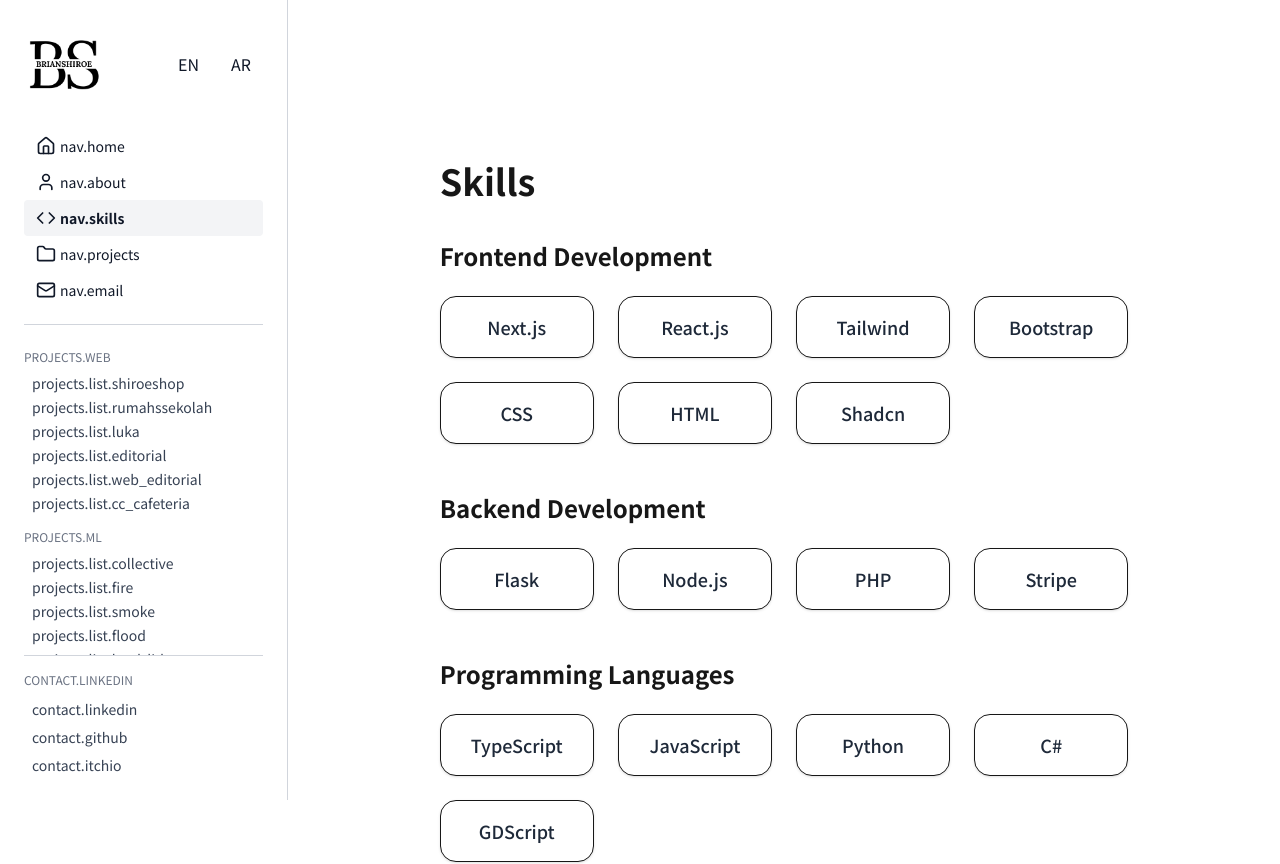
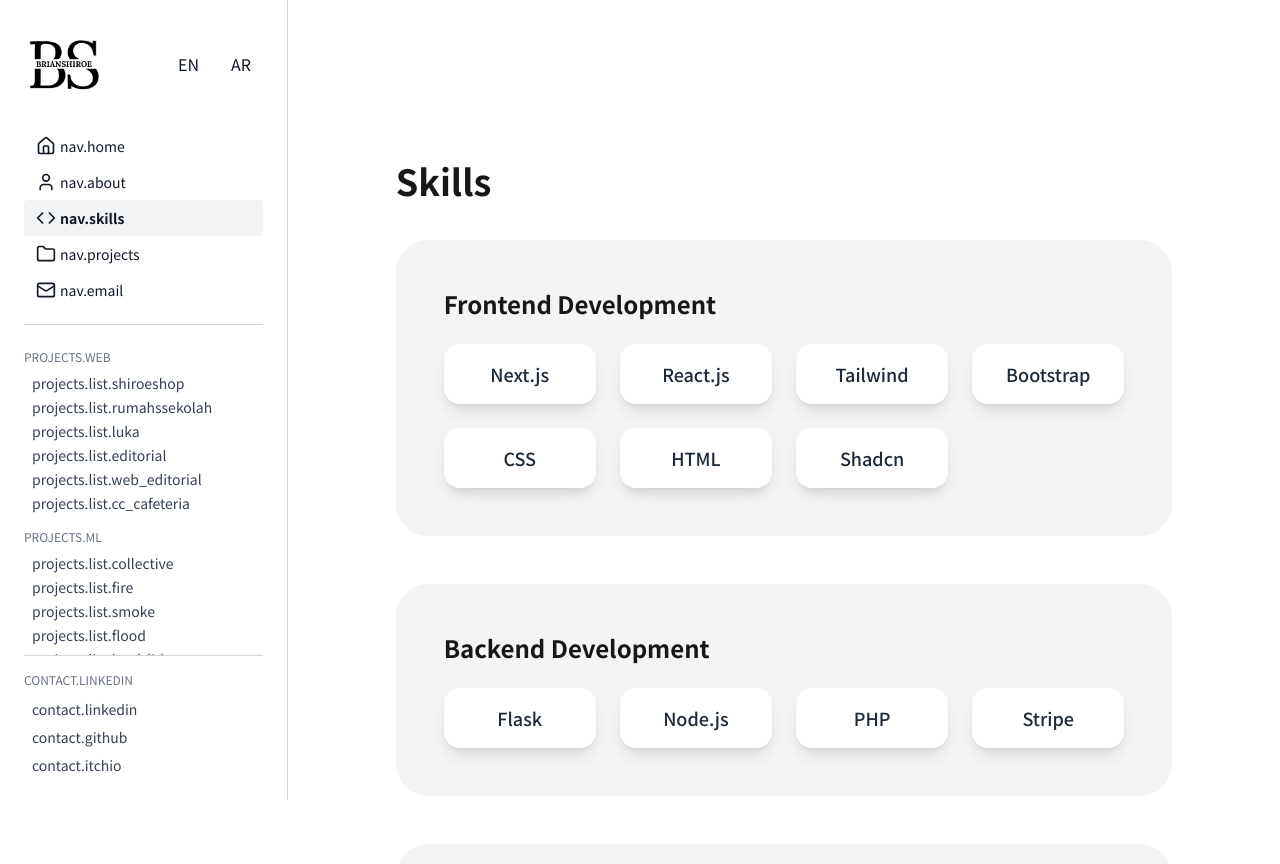
Before and after one commit to BrianShiroe/portfolio, a Next.js app: page /about/skills in a window 1280 px wide. Shown: the top 864 px of the page. Built offline with nearby package versions, Linux system fonts and the light colour scheme.

Commit message:
[feat] skills

```diff
--- a/app/[locale]/(public)/skills/page.tsx
+++ b/app/[locale]/(public)/skills/page.tsx
@@ -39,13 +39,16 @@
 
       <section className="w-full max-w-5xl space-y-12">
         {Object.entries(skills).map(([category, items]) => (
-          <div key={category}>
+          <div
+            key={category}
+            className="bg-gray-100 p-12 rounded-4xl inset-shadow"
+          >
             <h2 className="text-2xl font-semibold mb-6">{category}</h2>
             <div className="grid grid-cols-2 sm:grid-cols-3 md:grid-cols-4 gap-6">
               {items.map((skill) => (
                 <div
                   key={skill}
-                  className="flex items-center justify-center rounded-2xl border shadow-sm p-4 hover:shadow-md hover:scale-105 transition-transform bg-white"
+                  className="flex items-center justify-center rounded-2xl shadow-lg p-4 hover:scale-103 transition-transform bg-white"
                 >
                   <span className="text-lg font-medium text-gray-800">
                     {skill}
--- a/app/[locale]/layout.tsx
+++ b/app/[locale]/layout.tsx
@@ -24,7 +24,7 @@
       <body className="antialiased flex flex-col lg:flex-row min-h-screen font-sans">
         <Navbar />
         <main className="flex-1 flex justify-center">
-          <div className="max-w-[1800] min-w-[320px] p-6 pt-50 lg:pt-40 lg:p-20">
+          <div className="max-w-[1800] min-w-[320px] p-6 pt-50 lg:pt-40">
             {children}
           </div>
         </main>
```
